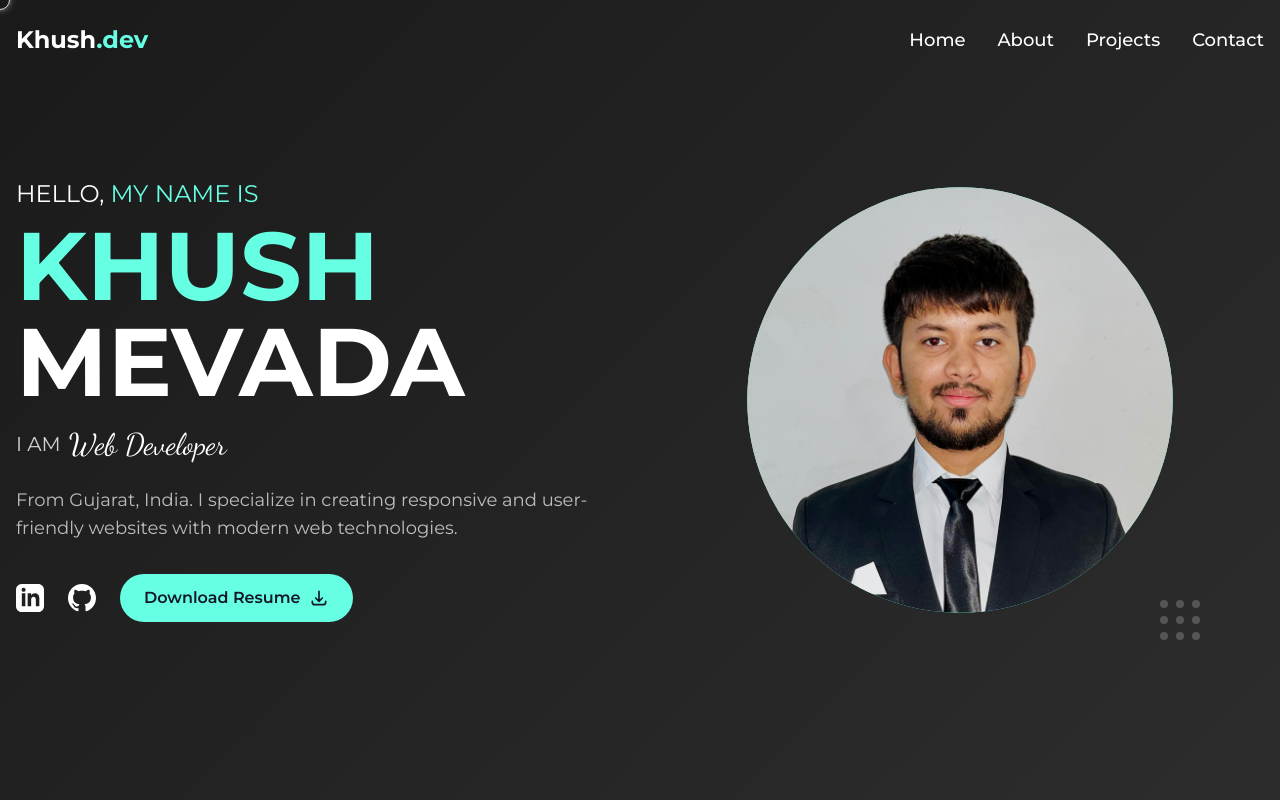
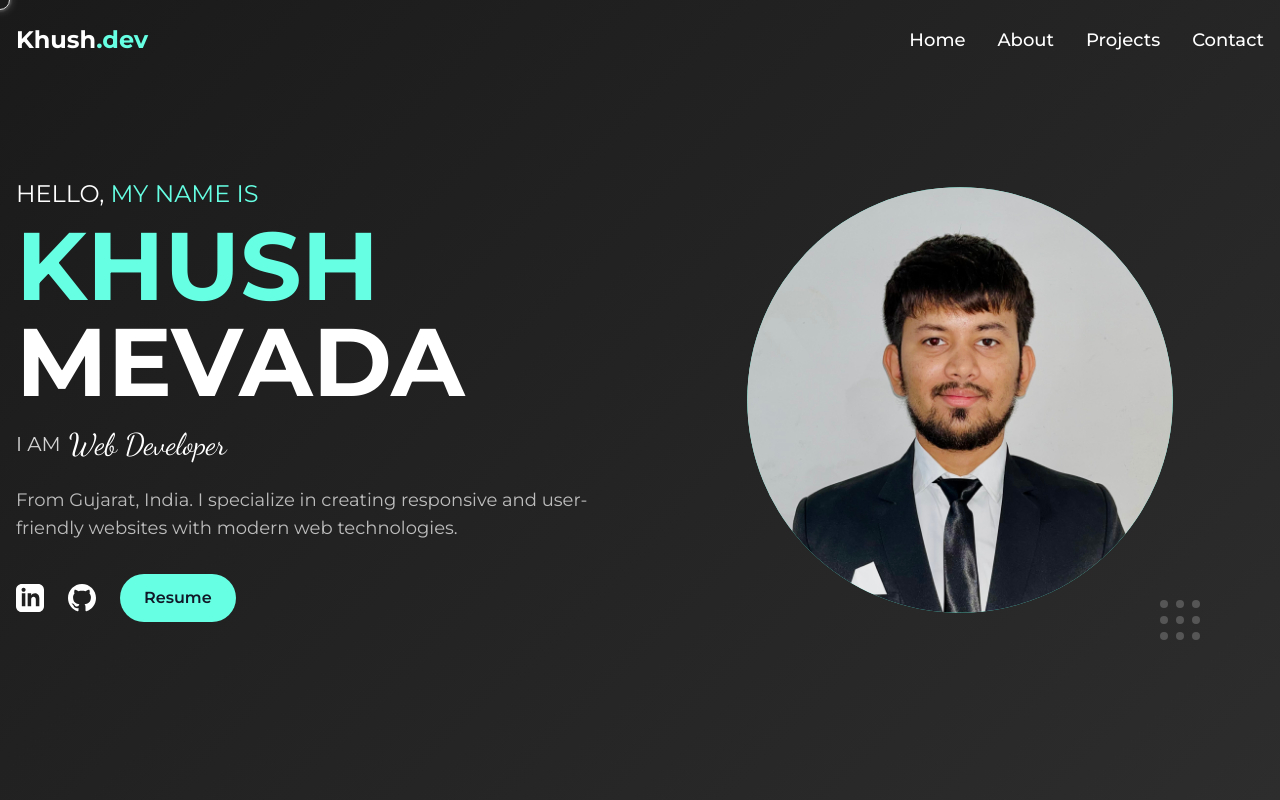
Before and after one commit to khushmevada1183/portfolio, a React (Vite) app: page / in a window 1280 px wide. Shown: the top 800 px of the page. Built offline with nearby package versions, Linux system fonts and the light colour scheme.

Commit message:
Simplify resume button design

```diff
--- a/src/Components/Hero/Hero.jsx
+++ b/src/Components/Hero/Hero.jsx
@@ -87,23 +87,9 @@ const Hero = () => {
                   href="https://khushmevada1183.github.io/portfolio/resume.pdf"
                   target="_blank"
                   rel="noopener noreferrer"
-                  className="bg-[#66FFE3] text-gray-900 px-6 py-3 rounded-full font-semibold hover:bg-[#5CE6CC] transition-colors inline-flex items-center gap-2"
+                  className="bg-[#66FFE3] text-gray-900 px-6 py-3 rounded-full font-semibold hover:bg-[#5CE6CC] transition-colors"
                 >
-                  <span>Download Resume</span>
-                  <svg
-                    className="w-5 h-5"
-                    fill="none"
-                    stroke="currentColor"
-                    viewBox="0 0 24 24"
-                    xmlns="http://www.w3.org/2000/svg"
-                  >
-                    <path
-                      strokeLinecap="round"
-                      strokeLinejoin="round"
-                      strokeWidth="2"
-                      d="M4 16v1a3 3 0 003 3h10a3 3 0 003-3v-1m-4-4l-4 4m0 0l-4-4m4 4V4"
-                    />
-                  </svg>
+                  Resume
                 </a>
               </motion.div>
             </div>
```
